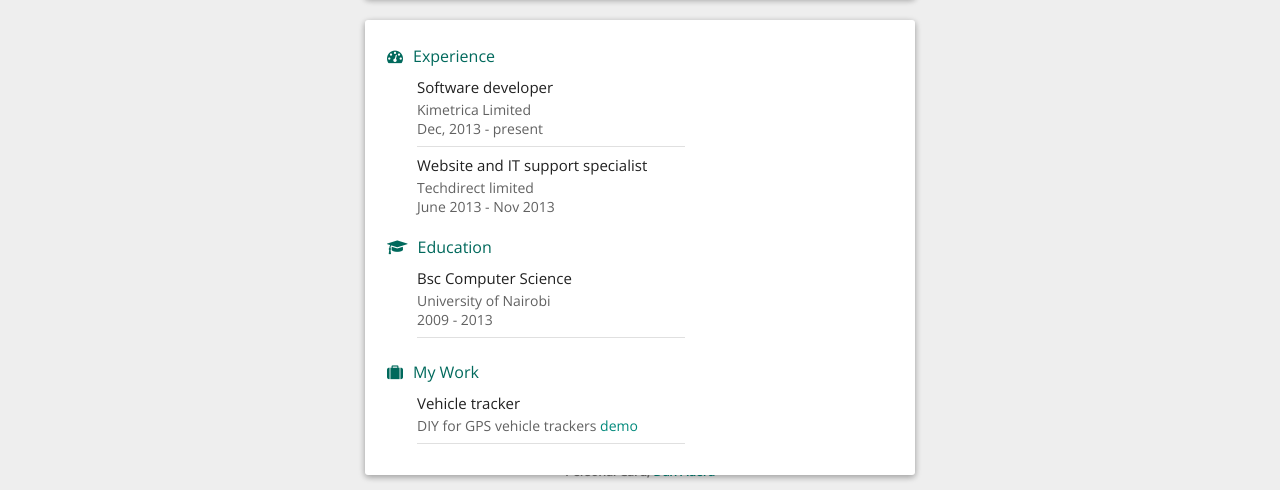
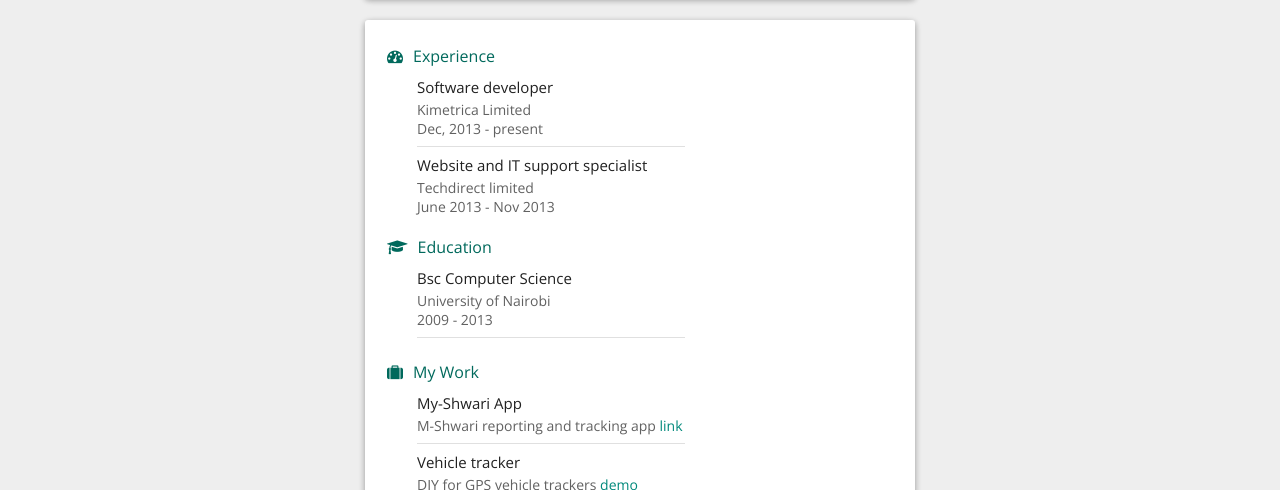
Before and after one commit to dadera/dadera.github.io, a plain HTML site: page index.html in a window 1280 px wide. Shown: the part 310-800 px from the top of the page. Drawn offline with nearby package versions, Linux system fonts and the light colour scheme.

Commit message:
added new experience

```diff
--- a/index.html
+++ b/index.html
@@ -67,15 +67,17 @@
 	<section class="tab">
 		<div class="title"><i class="fa fa-suitcase"></i>My Work</div>
 		<div class="content">
+		<section class="element">
+				<div class="name">My-Shwari App</div>
+				<div class="info">M-Shwari reporting and tracking app <a href="https://play.google.com/store/apps/details?id=apps.danadera.myshwari" target="_blank">link</a></div>
+			</section>
+
+			<hr align="left"/>
 			<section class="element">
 					<div class="name">Vehicle tracker</div>
 					<div class="info">DIY for GPS vehicle trackers <a href="https://appetize.io/app/hnktr6z8rjc07qgkkyghj7du6g" target="_blank">demo</a></div>
 			</section>
-			<hr align="left"/>
-			<!--<section class="element">
-				<div class="name">Your second work</div>
-				<div class="info">Description and <a href="http://yourlinkhere" target="_blank">link</a></div>
-			</section>-->
+
 			<!-- You can add more work details ! -->
 		</div>
 	</section>
```
